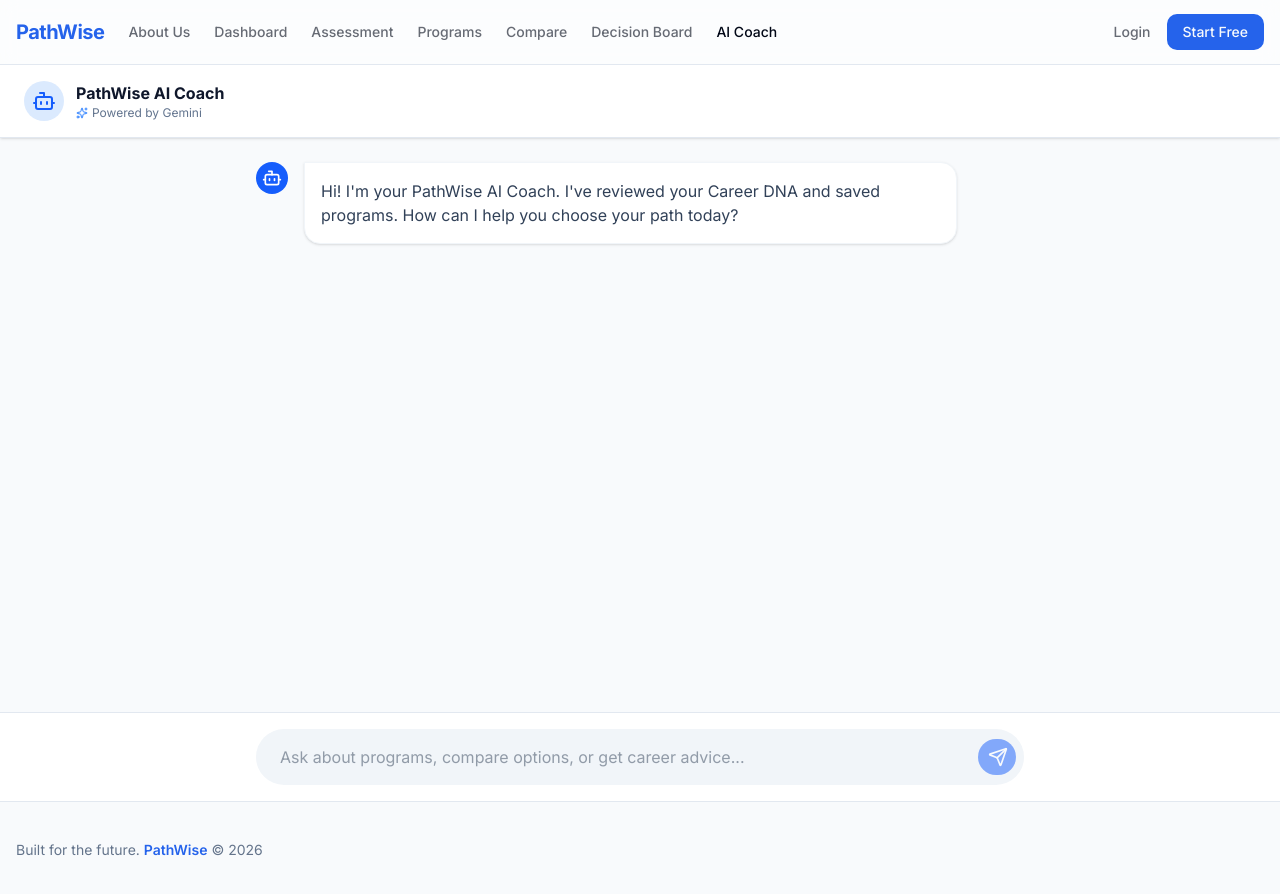
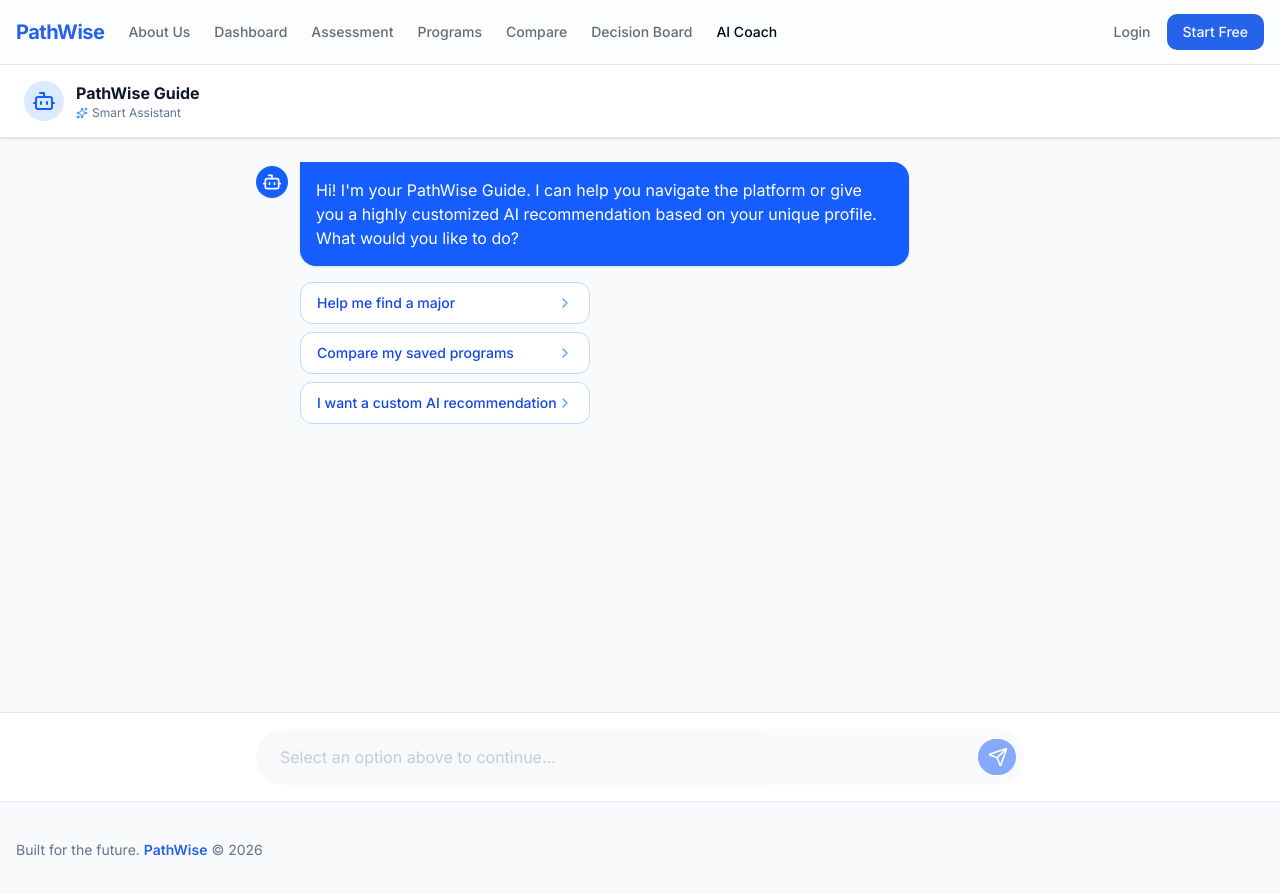
Before and after one commit to youhannamaher/PathWise, a Next.js app: page /coach in a window 1280 px wide. Shown: the top 894 px of the page. Built offline with nearby package versions, Linux system fonts and the light colour scheme.

Commit message:
Refactor Coach into guided chatbot to optimize AI API usage

```diff
--- a/src/app/coach/page.tsx
+++ b/src/app/coach/page.tsx
@@ -3,17 +3,30 @@
 import { useState, useEffect, useRef } from "react";
 import { getDemoAssessment, getDemoSavedPrograms, getDemoDecisionBoard } from "@/lib/demo-storage";
 import { getProgramWithUniversity } from "@/lib/seed-data";
-import { Send, Bot, User, Sparkles, Loader2 } from "lucide-react";
+import { Send, Bot, User, Sparkles, Loader2, ChevronRight } from "lucide-react";
+import Link from "next/link";
+
+type Message = {
+  role: 'user' | 'model';
+  content: string | React.ReactNode;
+  options?: string[];
+};
 
 export default function CoachPage() {
-  const [messages, setMessages] = useState<{role: 'user'|'model', content: string}[]>([
+  const [messages, setMessages] = useState<Message[]>([
     {
       role: 'model',
-      content: "Hi! I'm your PathWise AI Coach. I've reviewed your Career DNA and saved programs. How can I help you choose your path today?"
+      content: "Hi! I'm your PathWise Guide. I can help you navigate the platform or give you a highly customized AI recommendation based on your unique profile. What would you like to do?",
+      options: [
+        "Help me find a major",
+        "Compare my saved programs",
+        "I want a custom AI recommendation"
+      ]
     }
   ]);
   const [input, setInput] = useState("");
   const [isLoading, setIsLoading] = useState(false);
+  const [isAiMode, setIsAiMode] = useState(false); // Controls when free-text is allowed
   const [contextData, setContextData] = useState<any>(null);
 
   const messagesEndRef = useRef<HTMLDivElement>(null);
@@ -37,7 +50,50 @@ export default function CoachPage() {
     messagesEndRef.current?.scrollIntoView({ behavior: "smooth" });
   }, [messages]);
 
-  const handleSend = async () => {
+  const handleOptionClick = (option: string) => {
+    // Add user's choice to chat
+    setMessages(prev => {
+      // Remove options from the last message
+      const updatedPrev = [...prev];
+      if (updatedPrev.length > 0) {
+        updatedPrev[updatedPrev.length - 1].options = undefined;
+      }
+      return [...updatedPrev, { role: 'user', content: option }];
+    });
+
+    // Handle predefined paths
+    setTimeout(() => {
+      if (option === "Help me find a major") {
+        setMessages(prev => [...prev, {
+          role: 'model',
+          content: (
+            <span>
+              The best way to find your major is to take our interactive assessment! It analyzes your personality and skills. <Link href="/assessment" className="text-blue-200 underline font-semibold">Click here to go to the Assessment</Link>. What else can I help with?
+            </span>
+          ),
+          options: ["Compare my saved programs", "I want a custom AI recommendation"]
+        }]);
+      } else if (option === "Compare my saved programs") {
+        setMessages(prev => [...prev, {
+          role: 'model',
+          content: (
+            <span>
+              You can view and weigh the pros and cons of your saved choices on your Decision Board. <Link href="/decision-board" className="text-blue-200 underline font-semibold">Go to Decision Board</Link>. What else can I help with?
+            </span>
+          ),
+          options: ["Help me find a major", "I want a custom AI recommendation"]
+        }]);
+      } else if (option === "I want a custom AI recommendation") {
+        setIsAiMode(true);
+        setMessages(prev => [...prev, {
+          role: 'model',
+          content: "Awesome! Please write a detailed paragraph about yourself below. Mention your favorite subjects, hobbies, budget constraints, and dream career. Our AI will analyze your profile against our real university database and give you a custom path!"
+        }]);
+      }
+    }, 600);
+  };
+
+  const handleSendAI = async () => {
     if (!input.trim() || isLoading) return;
 
     const userMessage = { role: 'user' as const, content: input.trim() };
@@ -46,12 +102,18 @@ export default function CoachPage() {
     setIsLoading(true);
 
     try {
+      // Only send history from the point AI mode started to avoid confusing the AI with predefined chatbot menus
+      const aiHistory = messages
+        .filter(m => typeof m.content === 'string') // filter out react nodes
+        .slice(-4) // just keep recent context
+        .map(m => ({ role: m.role, content: m.content as string }));
+
       const response = await fetch("/api/ai/coach", {
         method: "POST",
         headers: { "Content-Type": "application/json" },
         body: JSON.stringify({
           message: userMessage.content,
-          history: messages.slice(1), // Exclude initial greeting from history to save tokens or keep it? Keeping it out is fine.
+          history: aiHistory,
           contextData
         })
       });
@@ -78,9 +140,9 @@ export default function CoachPage() {
             <Bot className="w-6 h-6" />
           </div>
           <div>
-            <h1 className="font-bold text-slate-900">PathWise AI Coach</h1>
+            <h1 className="font-bold text-slate-900">PathWise Guide</h1>
             <p className="text-xs text-slate-500 flex items-center gap-1">
-              <Sparkles className="w-3 h-3 text-blue-500" /> Powered by Gemini
+              <Sparkles className="w-3 h-3 text-blue-500" /> Smart Assistant
             </p>
           </div>
         </div>
@@ -89,17 +151,40 @@ export default function CoachPage() {
       <div className="flex-1 overflow-y-auto p-4 md:p-6 space-y-6">
         <div className="max-w-3xl mx-auto space-y-6">
           {messages.map((msg, i) => (
-            <div key={i} className={`flex gap-4 ${msg.role === 'user' ? 'flex-row-reverse' : ''}`}>
-              <div className={`w-8 h-8 shrink-0 rounded-full flex items-center justify-center ${msg.role === 'user' ? 'bg-slate-200 text-slate-600' : 'bg-blue-600 text-white'}`}>
-                {msg.role === 'user' ? <User className="w-5 h-5" /> : <Bot className="w-5 h-5" />}
+            <div key={i} className={`flex flex-col ${msg.role === 'user' ? 'items-end' : 'items-start'} gap-2`}>
+              <div className={`flex gap-3 max-w-[85%] ${msg.role === 'user' ? 'flex-row-reverse' : ''}`}>
+                <div className={`w-8 h-8 mt-1 shrink-0 rounded-full flex items-center justify-center ${msg.role === 'user' ? 'bg-slate-200 text-slate-600' : 'bg-blue-600 text-white'}`}>
+                  {msg.role === 'user' ? <User className="w-5 h-5" /> : <Bot className="w-5 h-5" />}
+                </div>
+                <div className={`rounded-2xl p-4 ${msg.role === 'user' ? 'bg-slate-200 text-slate-800 rounded-tr-none' : 'bg-blue-600 text-white shadow-sm rounded-tl-none'}`}>
+                  {typeof msg.content === 'string' ? (
+                    msg.content.split('\n').map((line, idx) => (
+                      <p key={idx} className={idx > 0 ? "mt-2" : ""}>{line}</p>
+                    ))
+                  ) : (
+                    msg.content
+                  )}
+                </div>
               </div>
-              <div className={`max-w-[85%] rounded-2xl p-4 ${msg.role === 'user' ? 'bg-blue-600 text-white rounded-tr-none' : 'bg-white shadow-sm border border-slate-100 rounded-tl-none text-slate-700'}`}>
-                {msg.content.split('\n').map((line, idx) => (
-                  <p key={idx} className={idx > 0 ? "mt-2" : ""}>{line}</p>
-                ))}
-              </div>
+
+              {/* Options rendering */}
+              {msg.options && msg.options.length > 0 && (
+                <div className="ml-11 flex flex-col gap-2 mt-2">
+                  {msg.options.map(opt => (
+                    <button
+                      key={opt}
+                      onClick={() => handleOptionClick(opt)}
+                      className="text-left bg-white border border-blue-200 text-blue-700 hover:bg-blue-50 px-4 py-2.5 rounded-xl text-sm font-medium transition-colors flex items-center justify-between group"
+                    >
+                      {opt}
+                      <ChevronRight className="w-4 h-4 text-blue-400 group-hover:text-blue-600" />
+                    </button>
+                  ))}
+                </div>
+              )}
             </div>
           ))}
+
           {isLoading && (
             <div className="flex gap-4">
               <div className="w-8 h-8 shrink-0 rounded-full bg-blue-600 text-white flex items-center justify-center">
@@ -118,17 +203,17 @@ export default function CoachPage() {
         <div className="max-w-3xl mx-auto relative flex items-center">
           <input
             type="text"
-            placeholder="Ask about programs, compare options, or get career advice..."
-            className="w-full bg-slate-100 border-none rounded-full py-4 pl-6 pr-14 focus:outline-none focus:ring-2 focus:ring-blue-500 text-slate-700"
+            placeholder={isAiMode ? "Write your details to get a custom AI recommendation..." : "Select an option above to continue..."}
+            className="w-full bg-slate-100 border-none rounded-full py-4 pl-6 pr-14 focus:outline-none focus:ring-2 focus:ring-blue-500 text-slate-700 disabled:opacity-50 disabled:cursor-not-allowed"
             value={input}
             onChange={e => setInput(e.target.value)}
-            onKeyDown={e => e.key === 'Enter' && handleSend()}
-            disabled={isLoading}
+            onKeyDown={e => e.key === 'Enter' && handleSendAI()}
+            disabled={isLoading || !isAiMode}
           />
           <button
-            onClick={handleSend}
-            disabled={!input.trim() || isLoading}
-            className="absolute right-2 p-2 bg-blue-600 text-white rounded-full hover:bg-blue-700 disabled:opacity-50 transition-colors"
+            onClick={handleSendAI}
+            disabled={!input.trim() || isLoading || !isAiMode}
+            className="absolute right-2 p-2 bg-blue-600 text-white rounded-full hover:bg-blue-700 disabled:opacity-50 transition-colors disabled:cursor-not-allowed"
           >
             <Send className="w-5 h-5 ml-0.5" />
           </button>
```
